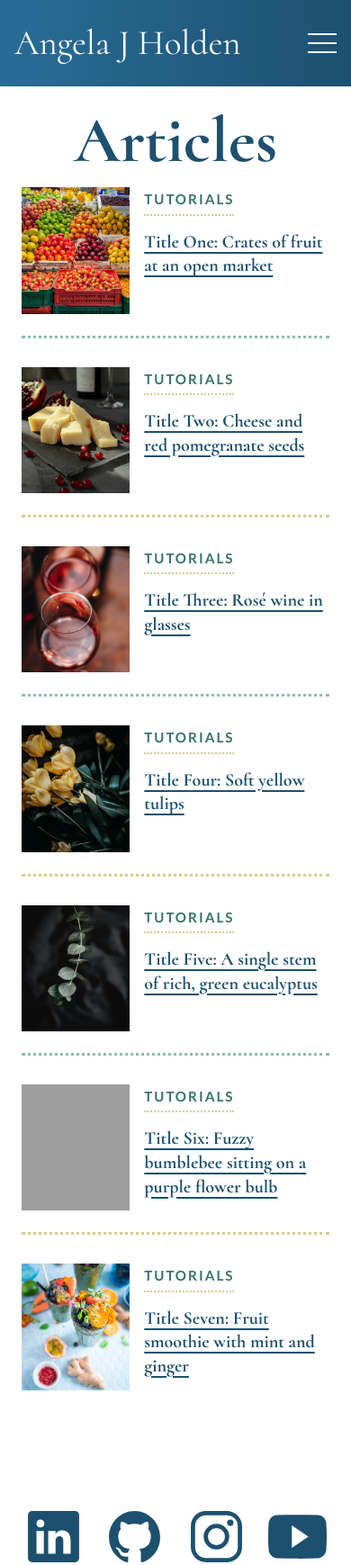
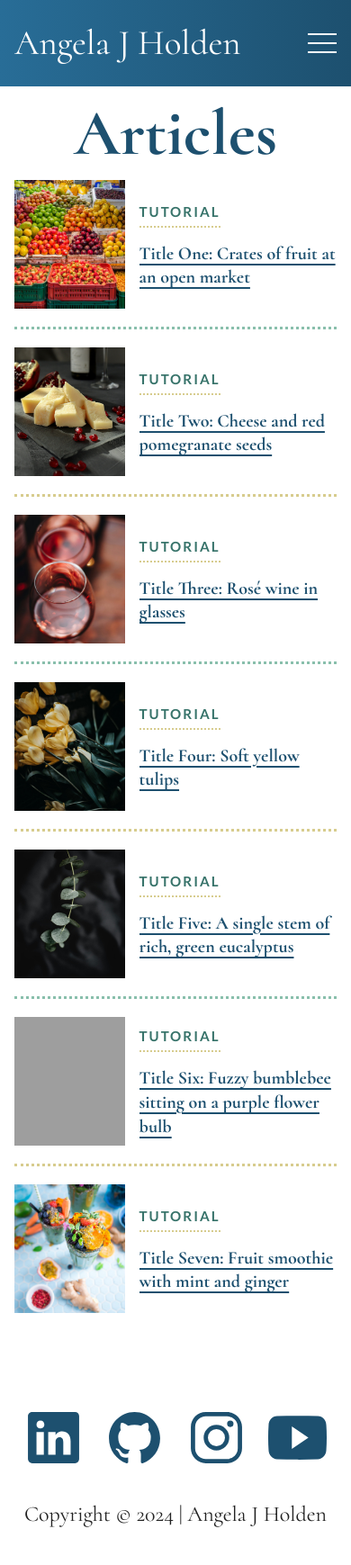
Before and after one commit to angelajholden/portfolio, a PHP site: page /articles/ in a window 390 px wide. Shown: the top 1739 px of the page at 90% size. After the commit the page ends 1697 px from the top, so only its background shows below. Run offline with PHP 8.4, Linux system fonts and the light colour scheme; grey boxes are pictures that could not be loaded.

Commit message:
some more adjustments to mobile spacing

```diff
--- a/articles/index.php
+++ b/articles/index.php
@@ -19,7 +19,7 @@ include_once dirname(__DIR__) . '/includes/head.php' ?>
 						<img src="<?php echo BASE_URL; ?>images/alexander-schimmeck-2zJhA9RSkys-unsplash.jpg" alt="Crates of fruit at an open market">
 					</figure>
 					<div class="article-wrap">
-						<div class="article-category">Tutorials</div>
+						<div class="article-category">Tutorial</div>
 						<h2 class="secondary-heading"><a href="#">Title One: Crates of fruit at an open market</a></h2>
 						<p>Lorem ipsum dolor sit amet consectetur adipisicing elit. Ea ut saepe beatae placeat consectetur provident ipsa laboriosam quae exercitationem?</p>
 					</div>
@@ -29,7 +29,7 @@ include_once dirname(__DIR__) . '/includes/head.php' ?>
 						<img src="<?php echo BASE_URL; ?>images/aliona-gumeniuk-jeAjT87nbjM-unsplash.jpg" alt="Cheese and red pomegranate seeds">
 					</figure>
 					<div class="article-wrap">
-						<div class="article-category">Tutorials</div>
+						<div class="article-category">Tutorial</div>
 						<h2 class="secondary-heading"><a href="#">Title Two: Cheese and red pomegranate seeds</a></h2>
 						<p>Lorem ipsum dolor sit amet consectetur adipisicing elit. Ea ut saepe beatae placeat consectetur provident ipsa laboriosam quae exercitationem?</p>
 					</div>
@@ -39,7 +39,7 @@ include_once dirname(__DIR__) . '/includes/head.php' ?>
 						<img src="<?php echo BASE_URL; ?>images/anna-bratiychuk-IeNoBmJ011g-unsplash.jpg" alt="Rosé wine in glasses">
 					</figure>
 					<div class="article-wrap">
-						<div class="article-category">Tutorials</div>
+						<div class="article-category">Tutorial</div>
 						<h2 class="secondary-heading"><a href="#">Title Three: Rosé wine in glasses</a></h2>
 						<p>Lorem ipsum dolor sit amet consectetur adipisicing elit. Ea ut saepe beatae placeat consectetur provident ipsa laboriosam quae exercitationem?</p>
 					</div>
@@ -49,7 +49,7 @@ include_once dirname(__DIR__) . '/includes/head.php' ?>
 						<img src="<?php echo BASE_URL; ?>images/annie-spratt-e92dhXE8PUg-unsplash.jpg" alt="Soft yellow tulips">
 					</figure>
 					<div class="article-wrap">
-						<div class="article-category">Tutorials</div>
+						<div class="article-category">Tutorial</div>
 						<h2 class="secondary-heading"><a href="#">Title Four: Soft yellow tulips</a></h2>
 						<p>Lorem ipsum dolor sit amet consectetur adipisicing elit. Ea ut saepe beatae placeat consectetur provident ipsa laboriosam quae exercitationem?</p>
 					</div>
@@ -59,7 +59,7 @@ include_once dirname(__DIR__) . '/includes/head.php' ?>
 						<img src="<?php echo BASE_URL; ?>images/annie-spratt-eZk9w9RBHRo-unsplash.jpg" alt="A single stem of rich, green eucalyptus">
 					</figure>
 					<div class="article-wrap">
-						<div class="article-category">Tutorials</div>
+						<div class="article-category">Tutorial</div>
 						<h2 class="secondary-heading"><a href="#">Title Five: A single stem of rich, green eucalyptus</a></h2>
 						<p>Lorem ipsum dolor sit amet consectetur adipisicing elit. Ea ut saepe beatae placeat consectetur provident ipsa laboriosam quae exercitationem?</p>
 					</div>
@@ -69,7 +69,7 @@ include_once dirname(__DIR__) . '/includes/head.php' ?>
 						<img src="<?php echo BASE_URL; ?>images/boys-in-bristol-photography-uOeXhx5JV04-unsplash.jpg" alt="Fuzzy bumblebee sitting on a purple flower bulb">
 					</figure>
 					<div class="article-wrap">
-						<div class="article-category">Tutorials</div>
+						<div class="article-category">Tutorial</div>
 						<h2 class="secondary-heading"><a href="#">Title Six: Fuzzy bumblebee sitting on a purple flower bulb</a></h2>
 						<p>Lorem ipsum dolor sit amet consectetur adipisicing elit. Ea ut saepe beatae placeat consectetur provident ipsa laboriosam quae exercitationem?</p>
 					</div>
@@ -79,7 +79,7 @@ include_once dirname(__DIR__) . '/includes/head.php' ?>
 						<img src="<?php echo BASE_URL; ?>images/brooke-lark-qdyBKWSzpSI-unsplash.jpg" alt="Fruit smoothie with mint and ginger">
 					</figure>
 					<div class="article-wrap">
-						<div class="article-category">Tutorials</div>
+						<div class="article-category">Tutorial</div>
 						<h2 class="secondary-heading"><a href="#">Title Seven: Fruit smoothie with mint and ginger</a></h2>
 						<p>Lorem ipsum dolor sit amet consectetur adipisicing elit. Ea ut saepe beatae placeat consectetur provident ipsa laboriosam quae exercitationem?</p>
 					</div>
--- a/scss/_articles.scss
+++ b/scss/_articles.scss
@@ -3,6 +3,10 @@
 
 	@media (max-width: 768px) {
 		padding: 1.5rem;
+	}
+
+	@media (max-width: 600px) {
+		padding: 1rem;
 	}
 }
 
@@ -48,15 +52,16 @@
 		break-inside: avoid;
 
 		@media (max-width: 768px) {
-			padding-bottom: 1.5rem;
+			padding-bottom: 2rem;
 		}
 
 		@media (max-width: 600px) {
 			display: flex;
 			flex-flow: row nowrap;
 			justify-content: space-between;
-			align-items: flex-start;
-			margin-bottom: 2rem;
+			align-items: center;
+			padding-bottom: 1.25rem;
+			margin-bottom: 1.25rem;
 			border-bottom: 3px dotted $mint;
 
 			&:nth-of-type(even) {
```
Also changed, not shown: styles.css, 1 other file.
